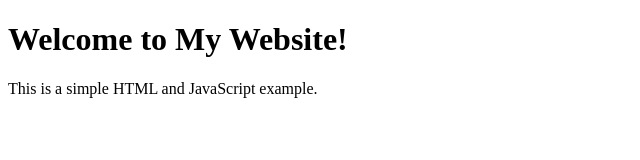
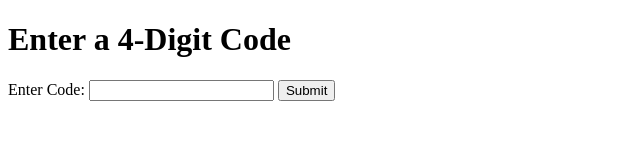
Before and after one commit to jakelulla/PhysicsPage, a plain HTML site: page index.html in a window 1280 px wide. Shown: the whole page, without its empty margins (0-640 px from the left). Drawn offline with Linux system fonts and the light colour scheme.

Commit message:
Update index.html

```diff
--- a/index.html
+++ b/index.html
@@ -3,21 +3,35 @@
 <head>
     <meta charset="UTF-8">
     <meta name="viewport" content="width=device-width, initial-scale=1.0">
-    <title>Your Website Title</title>
+    <title>Code Verification</title>
 </head>
 <body>
 
-    <h1>Welcome to My Website!</h1>
+    <h1>Enter a 4-Digit Code</h1>
 
-    <p>This is a simple HTML and JavaScript example.</p>
+    <form id="codeForm">
+        <label for="codeInput">Enter Code:</label>
+        <input type="number" id="codeInput" maxlength="4" required>
+        <button type="button" onclick="checkCode()">Submit</button>
+    </form>
 
-    <!-- JavaScript Script -->
+    <div id="result"></div>
+
     <script>
-        // JavaScript code here
-        window.onload = function() {
-            // Display an alert when the page loads
-            alert("Hello, Jake! Welcome to your website!");
-        };
+        function checkCode() {
+            // Get the entered code
+            var enteredCode = document.getElementById('codeInput').value;
+
+            // Check if the code is correct (5447)
+            if (enteredCode === '5447') {
+                // Display "Correct" message
+                document.getElementById('result').innerHTML = '<h2>Correct!</h2>';
+                // You can redirect to another page or perform additional actions here
+            } else {
+                // Display "Incorrect" message
+                document.getElementById('result').innerHTML = '<h2>Incorrect. Try again!</h2>';
+            }
+        }
     </script>
 
 </body>
```
